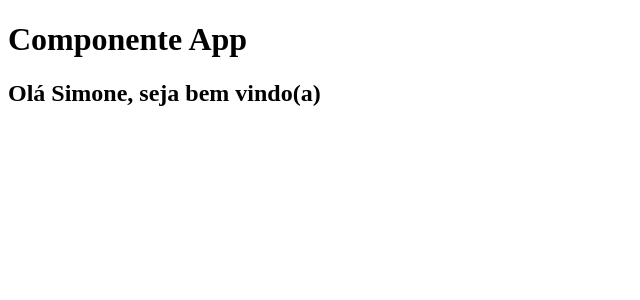
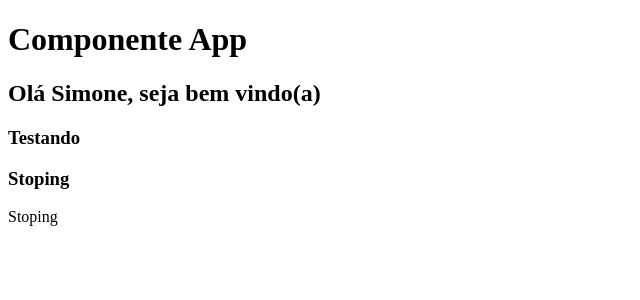
Before and after one commit to a-pinheira/angular-json-java, an Angular app in the folder crud/frontend/: page / in a window 1280 px wide. Shown: the top 300 px of the page, without its empty margins (0-640 px from the left). Built offline with nearby package versions, Linux system fonts and the light colour scheme.

Commit message:
Updating do componente HTML

```diff
--- a/crud/frontend/src/app/app.component.html
+++ b/crud/frontend/src/app/app.component.html
@@ -1,2 +1,5 @@
 <h1>Componente App</h1>
 <h2>Olá  {{nome}}, seja bem vindo(a)</h2>
+<h3>Testando</h3>
+<h3>Stoping</h3>
+<p>Stoping</p>
```
